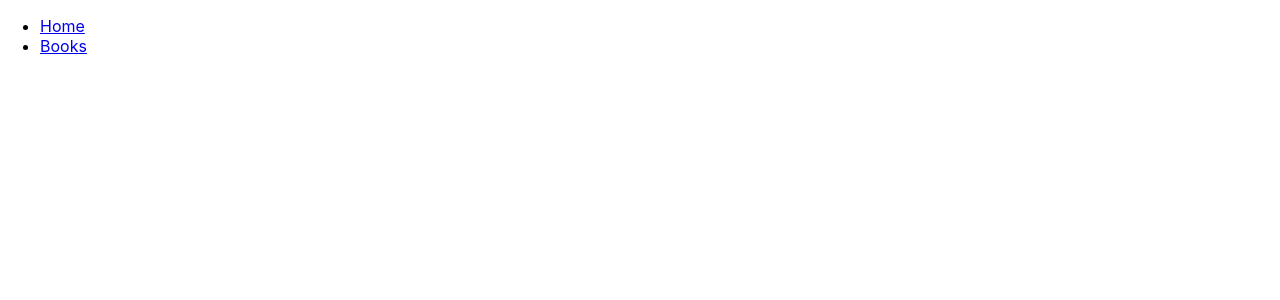
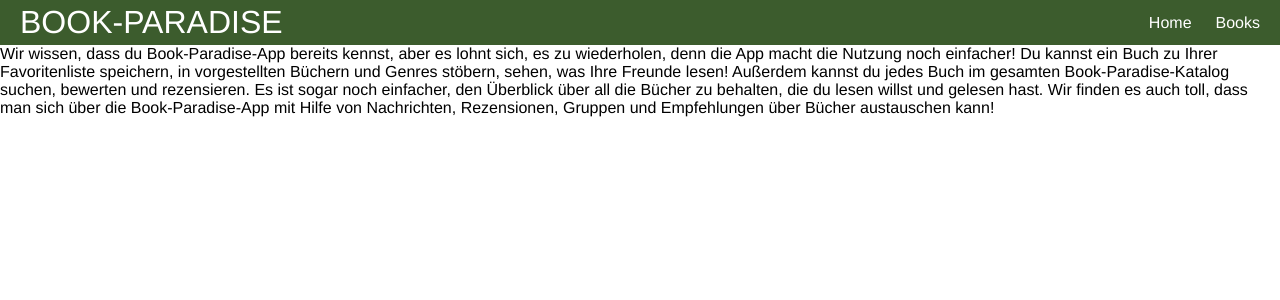
Before and after one commit to neuefische/muc-java-22-2-team-3, a React (Create React App) app in the folder frontend/: page /books/home in a window 1280 px wide. Shown: the top 300 px of the page. Built offline with nearby package versions, Linux system fonts and the light colour scheme.

Commit message:
Add styles of Nav bar

```diff
--- a/frontend/package.json
+++ b/frontend/package.json
@@ -3,6 +3,7 @@
   "version": "0.1.0",
   "private": true,
   "dependencies": {
+    "@fontsource/montserrat": "^4.5.13",
     "@testing-library/jest-dom": "^5.16.5",
     "@testing-library/react": "^13.4.0",
     "@testing-library/user-event": "^13.5.0",
--- a/frontend/src/components/NavigationBar.css
+++ b/frontend/src/components/NavigationBar.css
@@ -1,11 +1,40 @@
-ul {
-
-    position: absolute;
-    left: 0px;
-    top:0px;
-
-
+*{
+    box-sizing: border-box;
 }
-ul :hover{
-    background-color: greenyellow;
+body{
+    margin: 0;
+    font-family: Helvetica, ui-rounded;
 }
+.nav-bar{
+    background-color: #3c5c2d;
+    color: white;
+    display: flex;
+    justify-content: space-between;
+    align-items: center;
+    gap: 2rem;
+    padding: 0 1rem;
+}
+.nav-bar a{
+    color: inherit;
+    height: 100%;
+    display: flex;
+    align-items: center;
+    padding: .25rem;
+    text-decoration: none;
+}
+.nav-bar ul{
+    padding: 0;
+    margin: 0;
+    list-style: none;
+    display: flex;
+    gap: 1rem;
+}
+.site-title{
+    font-size: 2rem;
+}
+.nav-bar li.active{
+    color: #555;
+}
+.nav-bar li:hover{
+    color: #777;
+}
--- a/frontend/src/pages/Home.tsx
+++ b/frontend/src/pages/Home.tsx
@@ -4,7 +4,14 @@ import React from "react";
 export default function Home() {
     return (
 
-        <p></p>
+
+            <section>
+                <div>
+                    Wir wissen, dass du Book-Paradise-App bereits kennst, aber es lohnt sich, es zu wiederholen, denn die App macht die Nutzung noch einfacher! Du kannst ein Buch zu Ihrer Favoritenliste speichern, in vorgestellten Büchern und Genres stöbern, sehen, was Ihre Freunde lesen!
+
+                    Außerdem kannst du jedes Buch im gesamten Book-Paradise-Katalog suchen, bewerten und rezensieren. Es ist sogar noch einfacher, den Überblick über all die Bücher zu behalten, die du lesen willst und gelesen hast. Wir finden es auch toll, dass man sich über die Book-Paradise-App mit Hilfe von Nachrichten, Rezensionen, Gruppen und Empfehlungen über Bücher austauschen kann!
+                </div>
+            </section>
     )
 
 }
--- a/frontend/src/pages/NavigationBar.tsx
+++ b/frontend/src/pages/NavigationBar.tsx
@@ -5,14 +5,14 @@ export default function NavigationBar() {
 
     return (
         <nav className={"nav-bar"}>
+            <a href={"/books/"} className={"site-title"}>BOOK-PARADISE</a>
             <ul >
-
                 <li >
-            <NavLink to={"/books/home"} >Home</NavLink>
+                    <a href={"/books/home"} >Home</a>
                 </li>
                 <li >
-            <NavLink to={"/books"} >Books</NavLink>
-            </li>
+                    <a href={"/books"} >Books</a>
+                </li>
             </ul>
         </nav>
     )
```
Also changed, not shown: 1 other file (tests, documents, lock files or other folders).
